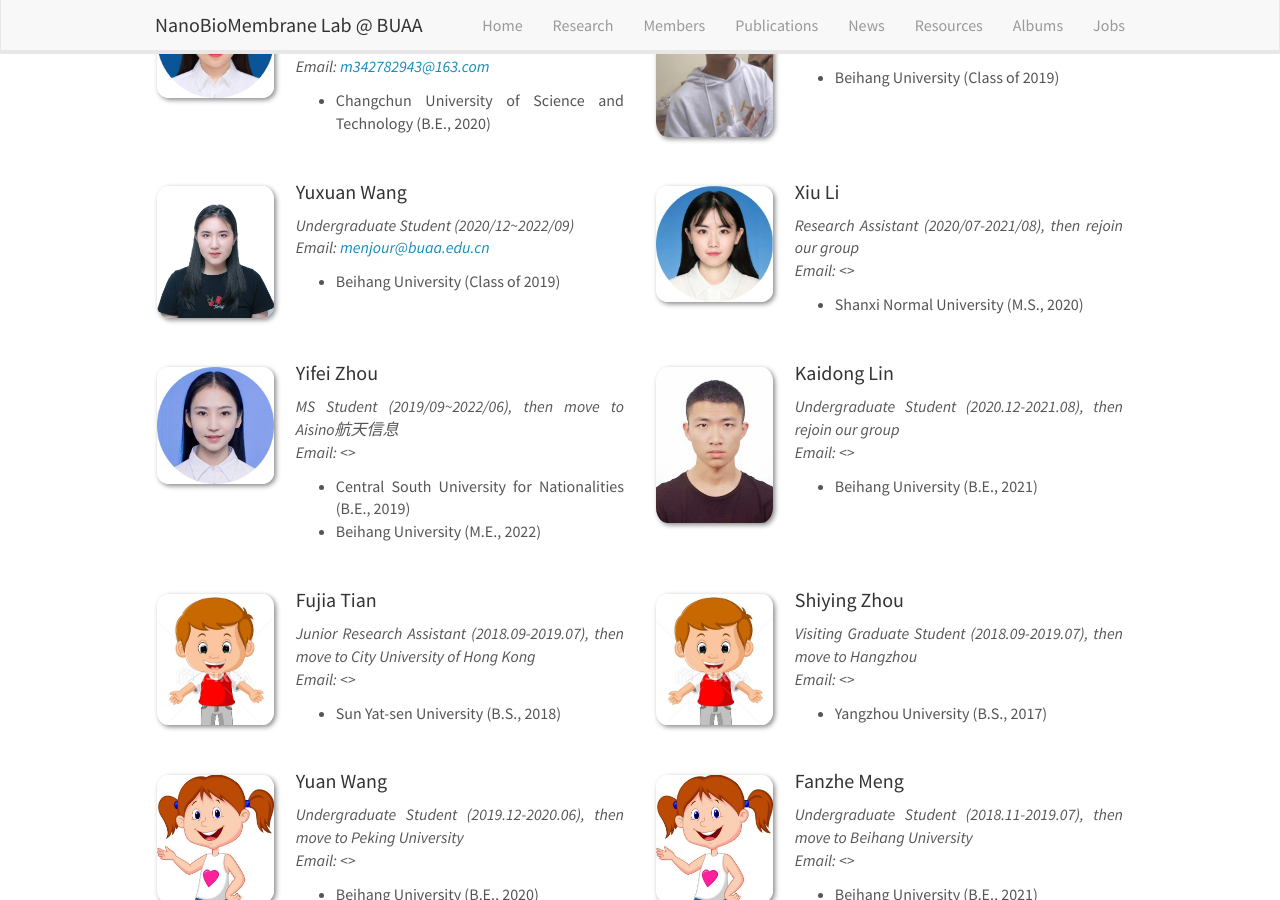
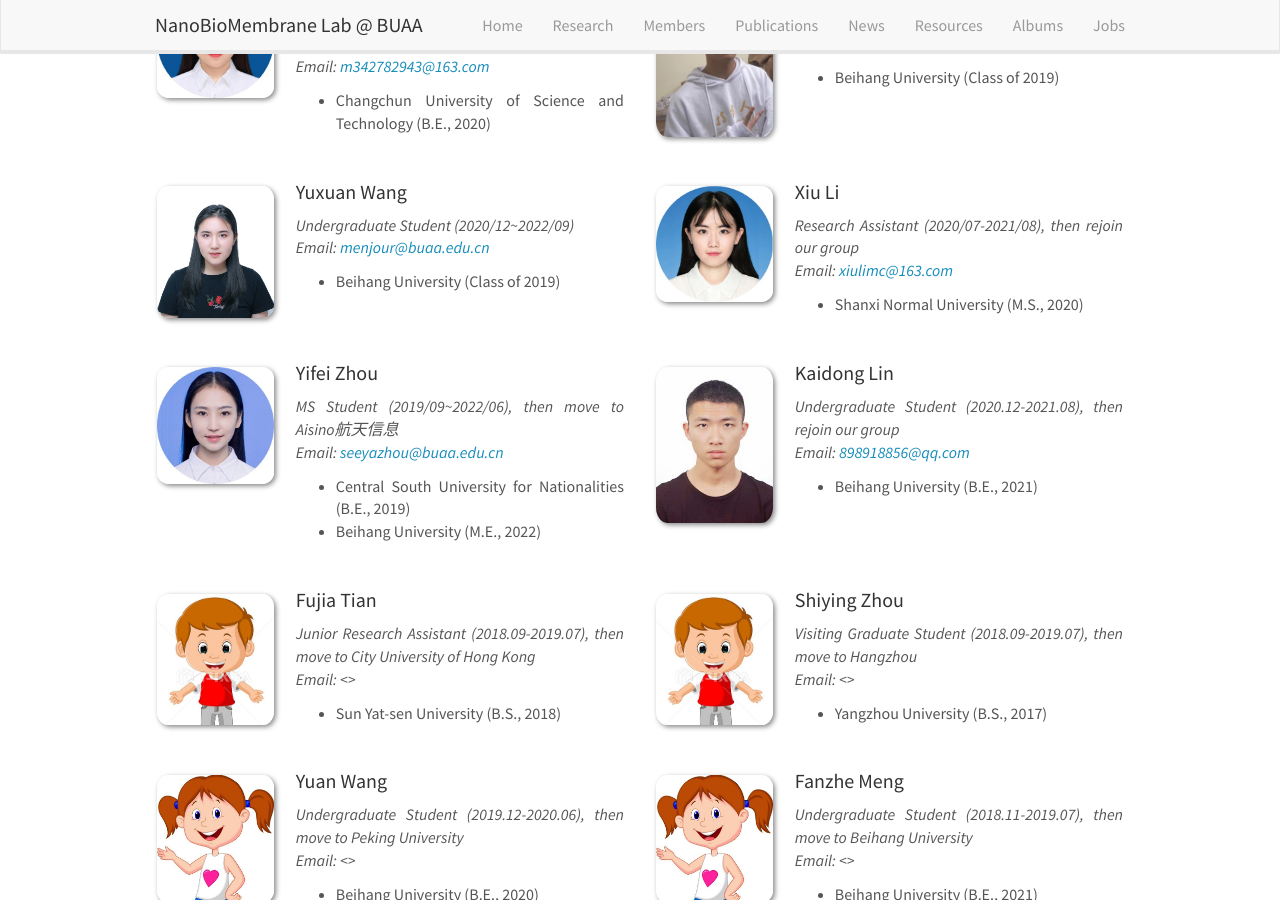
Before and after one commit to linxubo/linxubo.github.io, a Jekyll site: the page built from _pages/members.md, in a window 1280 px wide and 900 px high, scrolled down 1156 px. Built offline with Jekyll 4.4.1, drawn with Linux system fonts in a browser that asks for light colours; nearby versions of some CDN libraries; a script that is not in the unit is left out.

Commit message:
Update alumni.yml

```diff
--- a/_data/alumni.yml
+++ b/_data/alumni.yml
@@ -4,6 +4,7 @@
    email: m342782943@163.com
    number_educ: 1
    education1: Changchun University of Science and Technology (B.E., 2020)
+   education2: Beihang University (M.E., 2023)
 
 -  name: Yuan He
    photo: heyuan.jpg
@@ -22,12 +23,14 @@
 -  name: Xiu Li
    photo: lixiu.jpg
    info: Research Assistant (2020/07-2021/08), then rejoin our group
+   email: xiulimc@163.com
    number_educ: 1
    education1: Shanxi Normal University (M.S., 2020)
 
 -  name: Yifei Zhou
    photo: zhouyifei.jpg
    info: MS Student (2019/09~2022/06), then move to Aisino航天信息
+   email: seeyazhou@buaa.edu.cn
    number_educ: 2
    education1: Central South University for Nationalities (B.E., 2019)
    education2: Beihang University (M.E., 2022)
@@ -35,6 +38,7 @@
 -  name: Kaidong Lin
    photo: linkaidong.jpg
    info: Undergraduate Student (2020.12-2021.08), then rejoin our group
+   email: 898918856@qq.com
    number_educ: 1
    education1: Beihang University (B.E., 2021)
 
```
